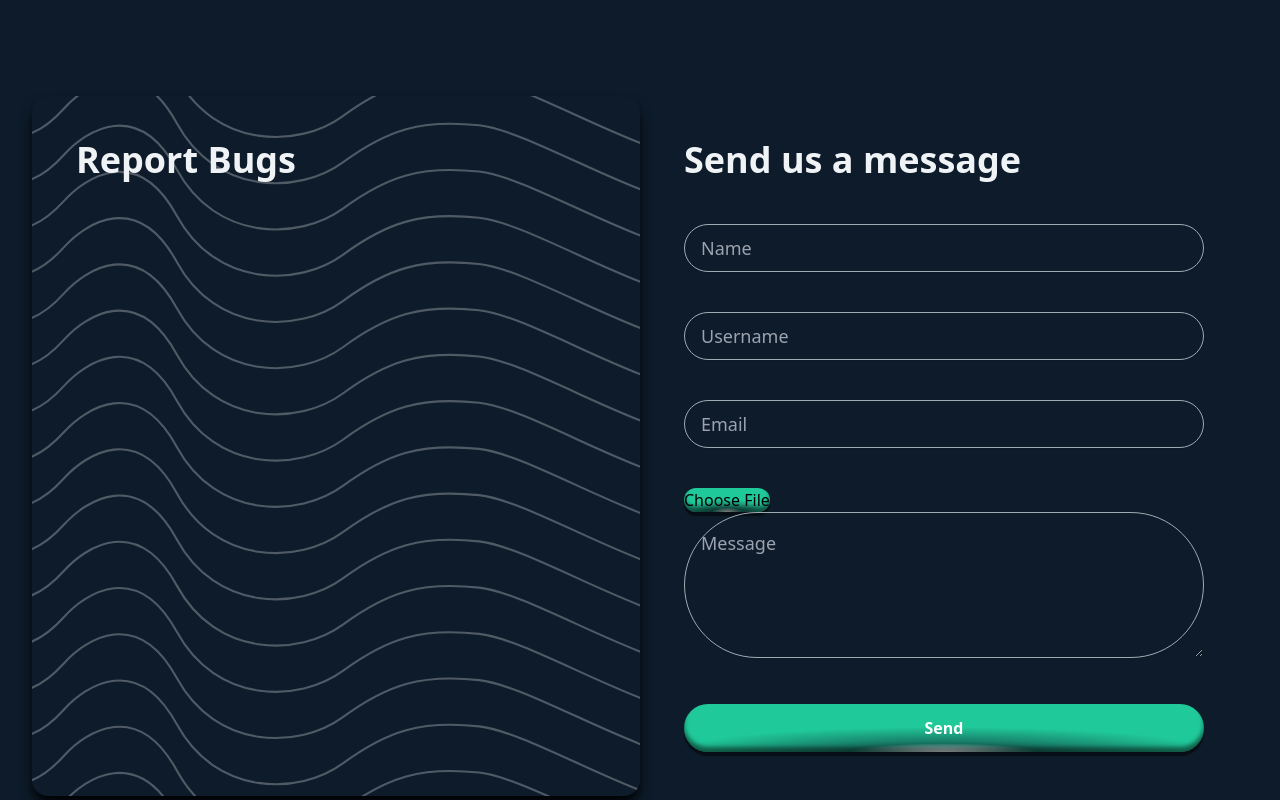
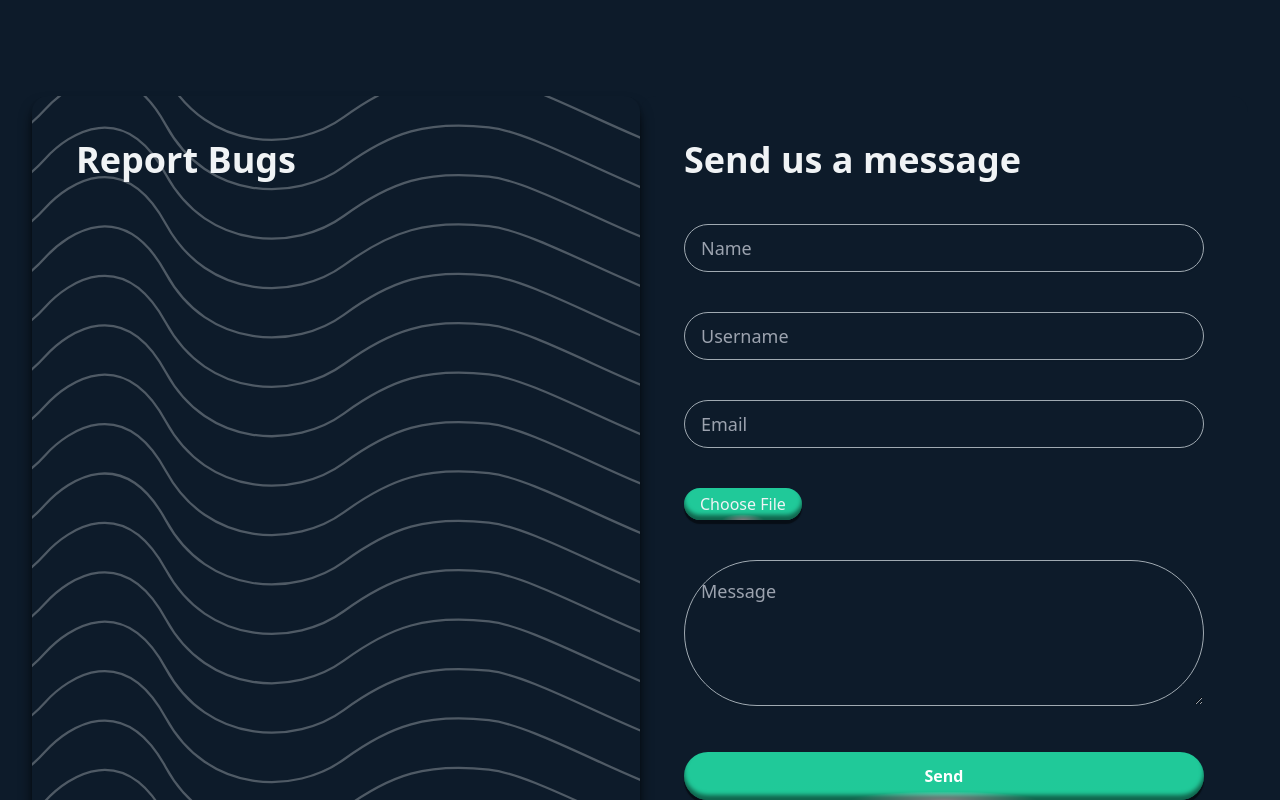
Before and after one commit to NduNdu21/stake.city-ndudev, a React (Create React App) app: page /bug-report in a window 1280 px wide. Built offline with nearby package versions, Linux system fonts and the light colour scheme; no server answers; a web font is replaced by a local one.

Commit message:
Applied styling to file upload button

```diff
--- a/src/components/Layout.jsx
+++ b/src/components/Layout.jsx
@@ -30,8 +30,8 @@ export default function Layout() {
                         <input type="text" class="w-full h-12 text-[#F0F3F5] placeholder-gray-400  shadow-sm bg-transparent text-lg font-normal leading-7 rounded-full border border-[#A0AAB2] focus:outline-none pl-4 mb-10" placeholder="Name"/>
                         <input type="text" class="w-full h-12 text-[#F0F3F5] placeholder-gray-400 shadow-sm bg-transparent text-lg font-normal leading-7 rounded-full border border-[#A0AAB2] focus:outline-none pl-4 mb-10" placeholder="Username"/>
                         <input type="text" class="w-full h-12 text-[#F0F3F5] placeholder-gray-400 shadow-sm bg-transparent text-lg font-normal leading-7 rounded-full border border-[#A0AAB2] focus:outline-none pl-4 mb-10" placeholder="Email"/>
-                        <div className="inline-block">
-                            <button className="bg-green">
+                        <div className="inline-block mb-10">
+                            <button className="bg-[#20C997] text-[#F0F3F5] px-4 py-1">
                                 {selectedFile ? selectedFile.name : "Choose File"}
                             </button>
                             <input
@@ -41,7 +41,7 @@ export default function Layout() {
                             />
                         </div>
                         <textarea rows={4} class="w-full text-[#F0F3F5] placeholder-gray-400 bg-transparent text-lg shadow-sm font-normal leading-7 rounded-full border border-[#A0AAB2] focus:outline-none p-4 mb-10" placeholder="Message"/>
-                        <button class="w-full h-12 text-white text-base font-semibold leading-6 rounded-full transition-all duration-700">Send</button>
+                        <button class="w-full h-12 text-white text-base font-semibold leading-6 rounded-full transition-all duration-700 bg-[#20C997]">Send</button>
                     </div>
                 </div>
             </div>
```
